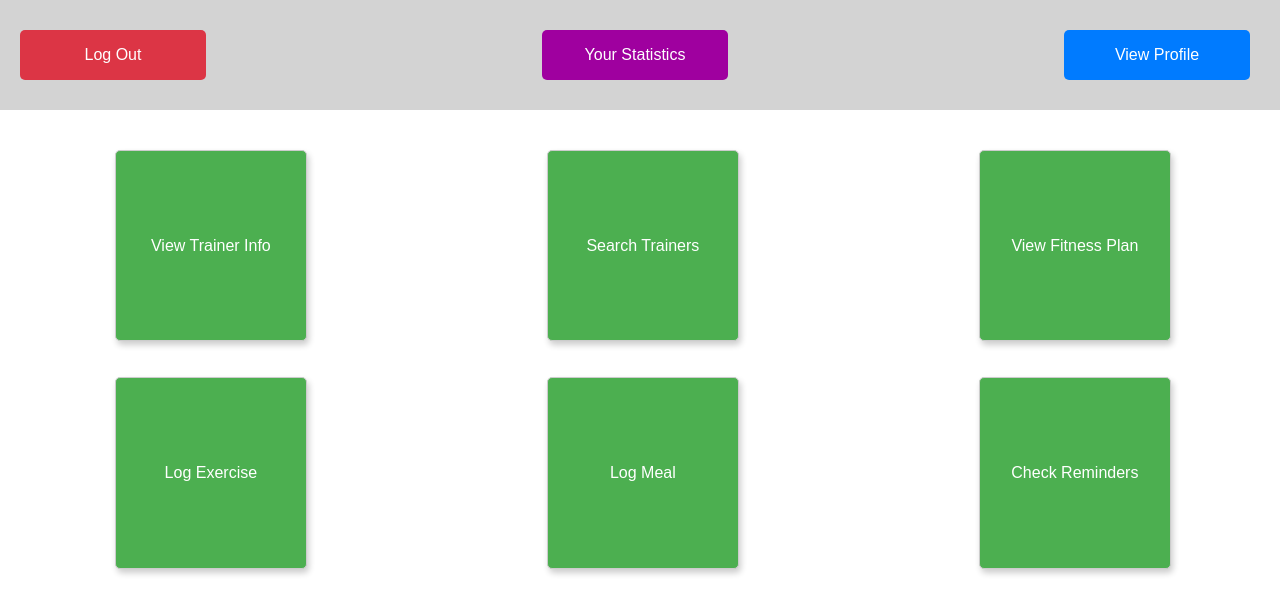
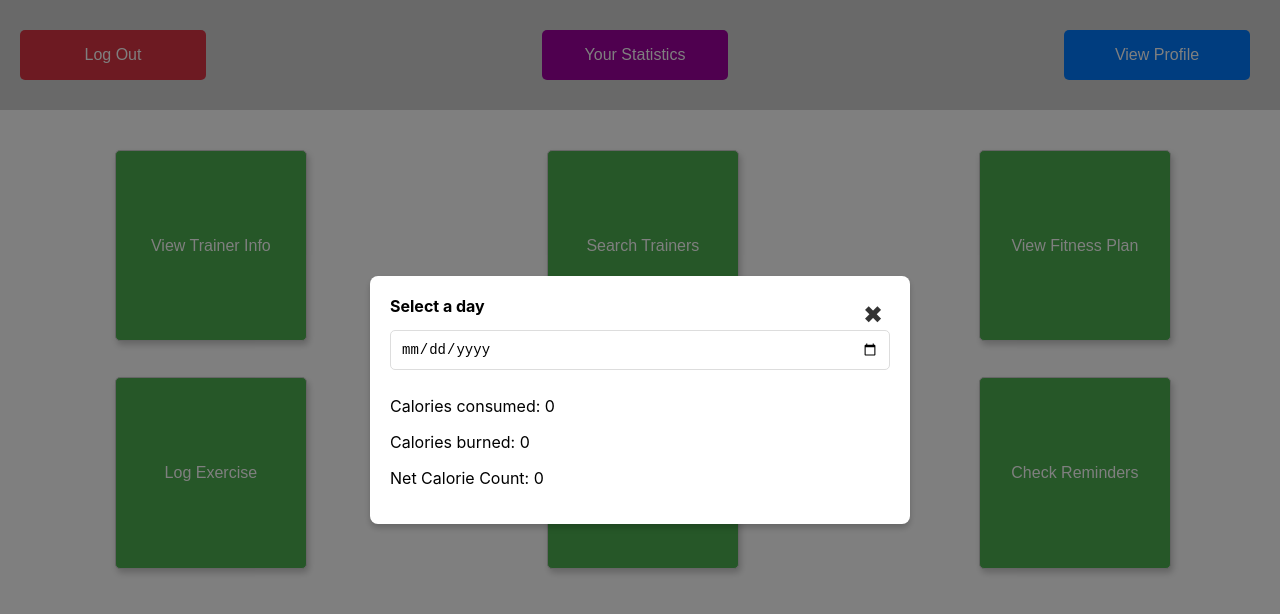
Before and after one commit to estherkdy/fitnessApp, a React (Create React App) app in the folder database-frontend/: page /clienthome in a window 1280 px wide. Both pictures are taken after a click on the button "Your Statistics". Shown: the top 614 px of the page. Built offline with nearby package versions, Linux system fonts and the light colour scheme.

Commit message:
started client stats (need backend hookup)

```diff
--- a/database-frontend/src/pages/ClientHome.js
+++ b/database-frontend/src/pages/ClientHome.js
@@ -331,11 +331,38 @@ function ClientHome() {
         )
     }
 
+    const [caloriesConsumed, setCaloriesConsumed] = useState(0);
+    const [caloriesBurned, setCaloriesBurned] = useState(0);
+    const [netCalories, setNetCalories] = useState(0);
+    const [statDate, setStateDate] = useState('');
+
+
+    const handleStats = async () => {
+        openModal(
+            <div>
+                <label>Select a day</label>
+                <input
+                    type="date"
+                    name="date"
+                    value={statDate}
+                    onChange={handleStatCalc}
+                />
+                <p>Calories consumed: {caloriesConsumed}</p>
+                <p>Calories burned: {caloriesBurned}</p>
+                <p>Net Calorie Count: {netCalories}</p>
+            </div>
+        )
+    }
+
+    const handleStatCalc = async () => {
+        // using statDate go into database and get data to do calculations to update in handleStats
+    }
+
     return (
         <div className='client-home'>
             <div className="button-box">
                 <button className="logout-button" onClick={() => navigate('/')}>Log Out</button>
-                <button className='stats'>Your Statistics</button>
+                <button className='stats' onClick={handleStats}>Your Statistics</button>
                 <button className="update-button" onClick={() => navigate('/clientupdate')}>View Profile</button>
             </div>
             <div className='box'>
```
